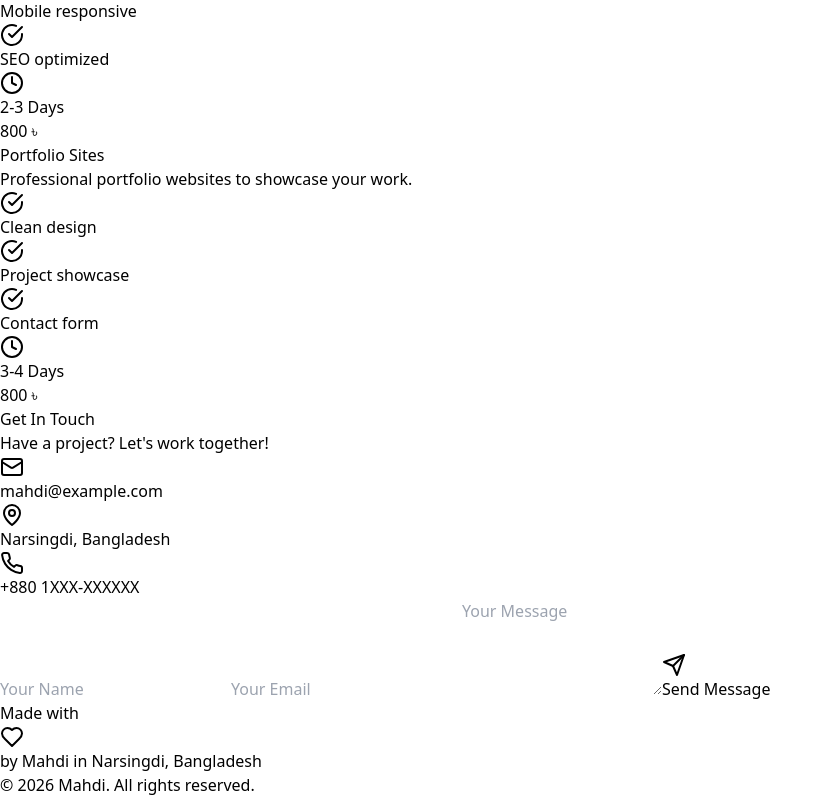
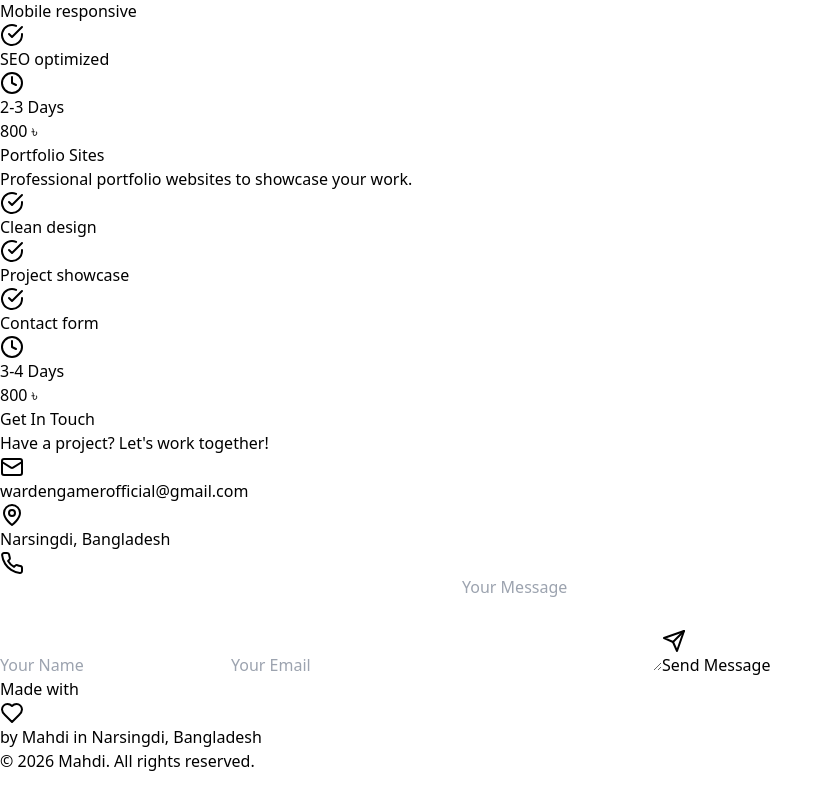
Before and after one commit to darkboy0p/darkboy0p.github.io, a React (Vite) app: page / in a window 1280 px wide. Shown: the part 631-1428 px from the top of the page, without its empty margins (0-833 px from the left). After the commit the page ends 1404 px from the top, so only its background shows below. Built offline with nearby package versions, Linux system fonts and the light colour scheme.

Commit message:
Update portfolioData.js

```diff
--- a/src/data/portfolioData.js
+++ b/src/data/portfolioData.js
@@ -1,9 +1,9 @@
 export const personalInfo = {
   name: 'Mahdi',
   title: 'Frontend Developer',
-  email: 'mahdi@example.com',
+  email: 'wardengamerofficial@gmail.com',
   location: 'Narsingdi, Bangladesh',
-  phone: '+880 1XXX-XXXXXX',
+  phone: '',
   tagline: 'I build fast, responsive landing pages and portfolios that help you stand out online.',
   social: {
     github: 'https://github.com/darkboy0p',
```
